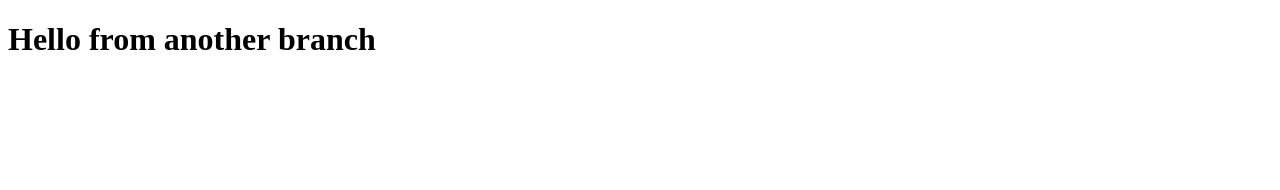
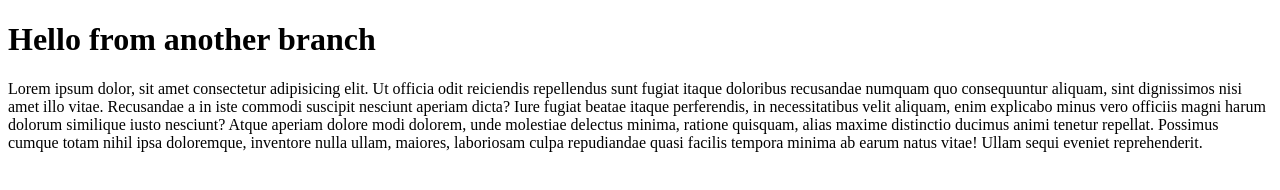
Before and after one commit to aptechbaldia-creator/2504F, a plain HTML site: page hasnain.html in a window 1280 px wide. Drawn offline with Linux system fonts and the light colour scheme.

Commit message:
added paragraph

```diff
--- a/hasnain.html
+++ b/hasnain.html
@@ -7,5 +7,6 @@
 </head>
 <body>
     <h1>Hello from another branch</h1>
+    <p>Lorem ipsum dolor, sit amet consectetur adipisicing elit. Ut officia odit reiciendis repellendus sunt fugiat itaque doloribus recusandae numquam quo consequuntur aliquam, sint dignissimos nisi amet illo vitae. Recusandae a in iste commodi suscipit nesciunt aperiam dicta? Iure fugiat beatae itaque perferendis, in necessitatibus velit aliquam, enim explicabo minus vero officiis magni harum dolorum similique iusto nesciunt? Atque aperiam dolore modi dolorem, unde molestiae delectus minima, ratione quisquam, alias maxime distinctio ducimus animi tenetur repellat. Possimus cumque totam nihil ipsa doloremque, inventore nulla ullam, maiores, laboriosam culpa repudiandae quasi facilis tempora minima ab earum natus vitae! Ullam sequi eveniet reprehenderit.</p>
 </body>
 </html>
```
